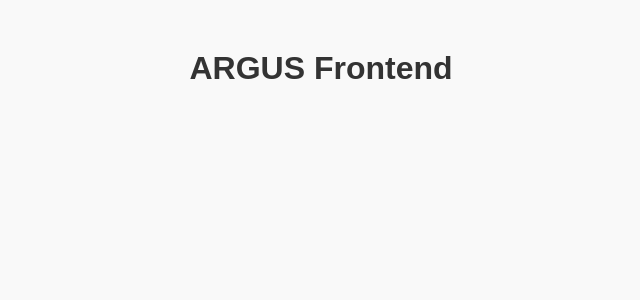
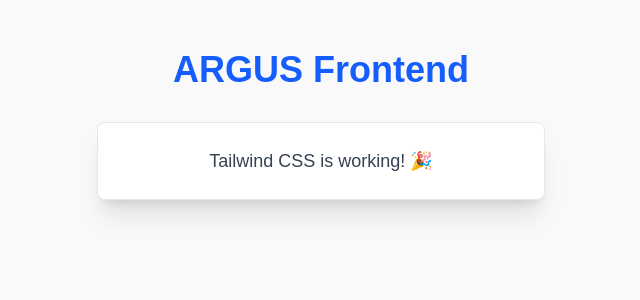
Before and after one commit to Ayad-PrimeDev/ARGUS-Portal, a React (Vite) app in the folder Frontend/: page / in a window 1280 px wide. Shown: the top 300 px of the page, without its empty margins (319-959 px from the left). Built offline with nearby package versions, Linux system fonts and the light colour scheme.

Commit message:
Configure Tailwind CSS for frontend

```diff
--- a/Frontend/package.json
+++ b/Frontend/package.json
@@ -10,6 +10,7 @@
     "preview": "vite preview"
   },
   "dependencies": {
+    "@tailwindcss/vite": "^4.3.3",
     "react": "^19.2.8",
     "react-dom": "^19.2.8"
   },
@@ -17,7 +18,10 @@
     "@types/react": "^19.2.18",
     "@types/react-dom": "^19.2.7",
     "@vitejs/plugin-react": "^6.1.1",
+    "autoprefixer": "^10.6.1",
     "oxlint": "^1.81.0",
+    "postcss": "^8.5.29",
+    "tailwindcss": "^4.3.3",
     "vite": "^8.3.0"
   }
 }
--- a/Frontend/src/App.jsx
+++ b/Frontend/src/App.jsx
@@ -4,7 +4,12 @@
 function App() {
   return (
     <div>
-      <h1>ARGUS Frontend</h1>
+      <h1 className="text-4xl font-bold text-center mt-12 text-blue-600">ARGUS Frontend</h1>
+      <div className="max-w-md mx-auto mt-8 p-6 bg-white rounded-lg shadow-xl border border-gray-200">
+        <p className="text-gray-700 text-lg font-medium text-center">
+          Tailwind CSS is working! 🎉
+        </p>
+      </div>
     </div>
   );
 }
--- a/Frontend/src/index.css
+++ b/Frontend/src/index.css
@@ -1,3 +1,5 @@
+@import "tailwindcss";
+
 body {
   margin: 0;
   font-family: Arial, sans-serif;
--- a/Frontend/vite.config.js
+++ b/Frontend/vite.config.js
@@ -1,7 +1,11 @@
+import { defineConfig } from 'vite'
 import react from '@vitejs/plugin-react'
-import { defineConfig } from 'vite'
+import tailwindcss from '@tailwindcss/vite'
 
 // https://vite.dev/config/
 export default defineConfig({
-  plugins: [react()],
+  plugins: [
+    react(),
+    tailwindcss(),
+  ],
 })
```
Also changed, not shown: 1 other file (tests, documents, lock files or other folders).
